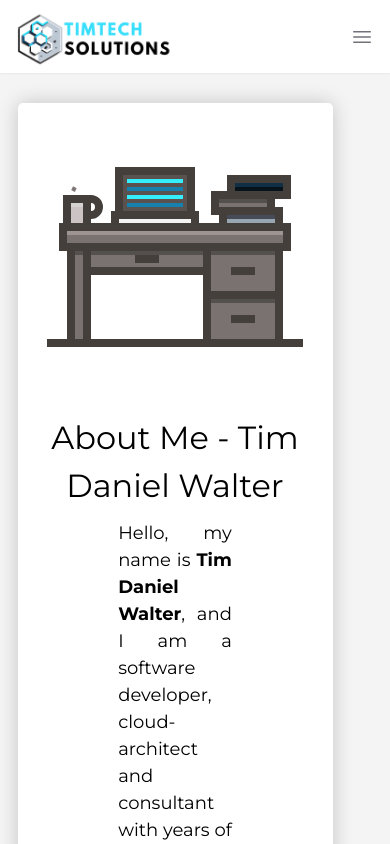
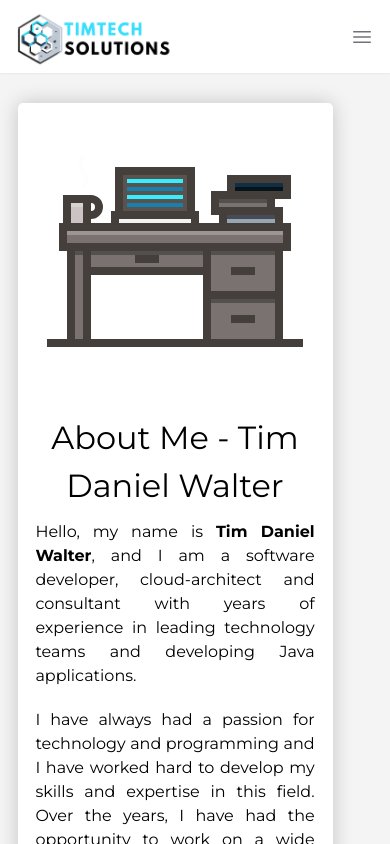
Before and after one commit to Tim-D-walter/my-portfolio-react-app, a Next.js app: page / in a window 390 px wide. Shown: the top 844 px of the page. Built offline with nearby package versions, Linux system fonts and the light colour scheme.

Commit message:
New About me text and style for mobile view

```diff
--- a/src/styles/globals.css
+++ b/src/styles/globals.css
@@ -44,7 +44,6 @@
         min-width:auto;
         margin: 30px auto;
     }
-
 }
 
 svg {
--- a/src/styles/introduction-font.css
+++ b/src/styles/introduction-font.css
@@ -8,6 +8,13 @@
 		text-align: justify;
 		margin: 10px 100px;
 	}
+	@media (max-width: 1000px) {
+		p {
+			font-size: 16px;
+			text-align: justify;
+			margin: 10px 10px;
+		}
+	}
 
 	.name {
 		font-weight: bold;
```
